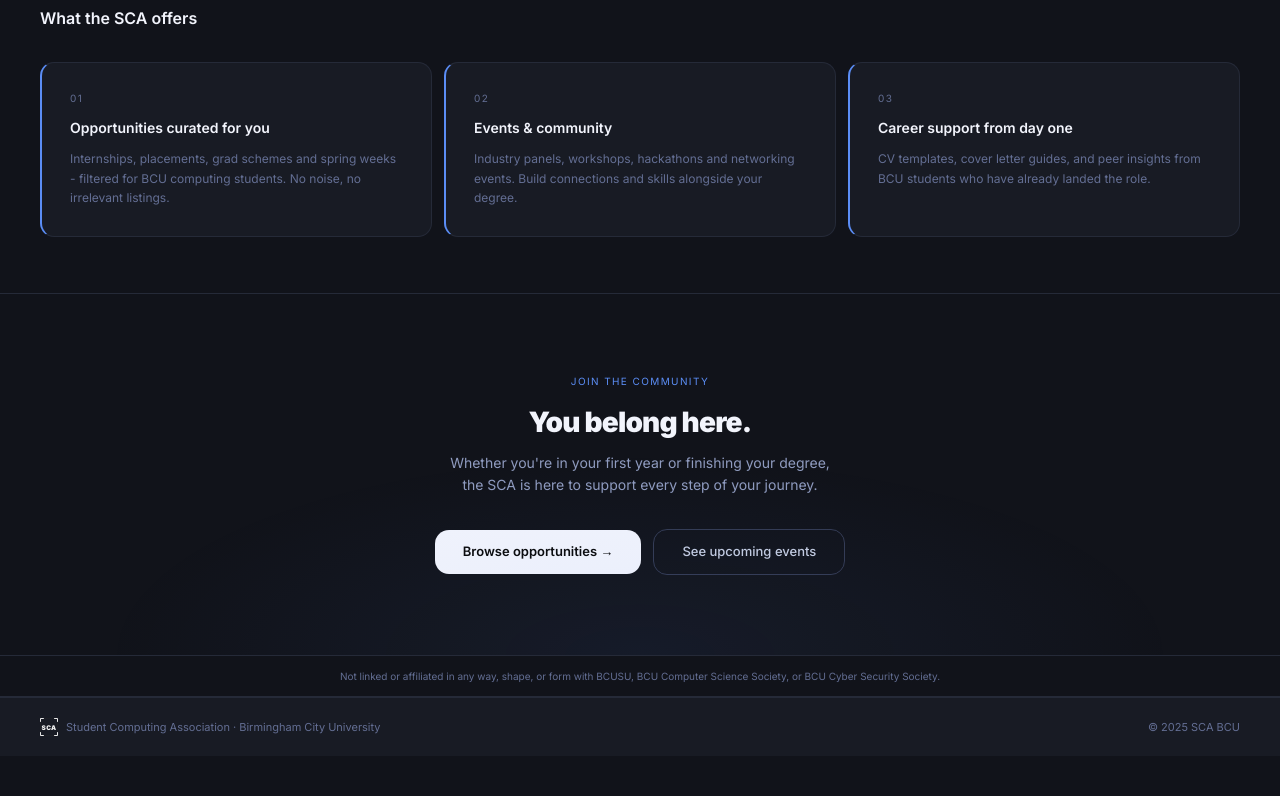
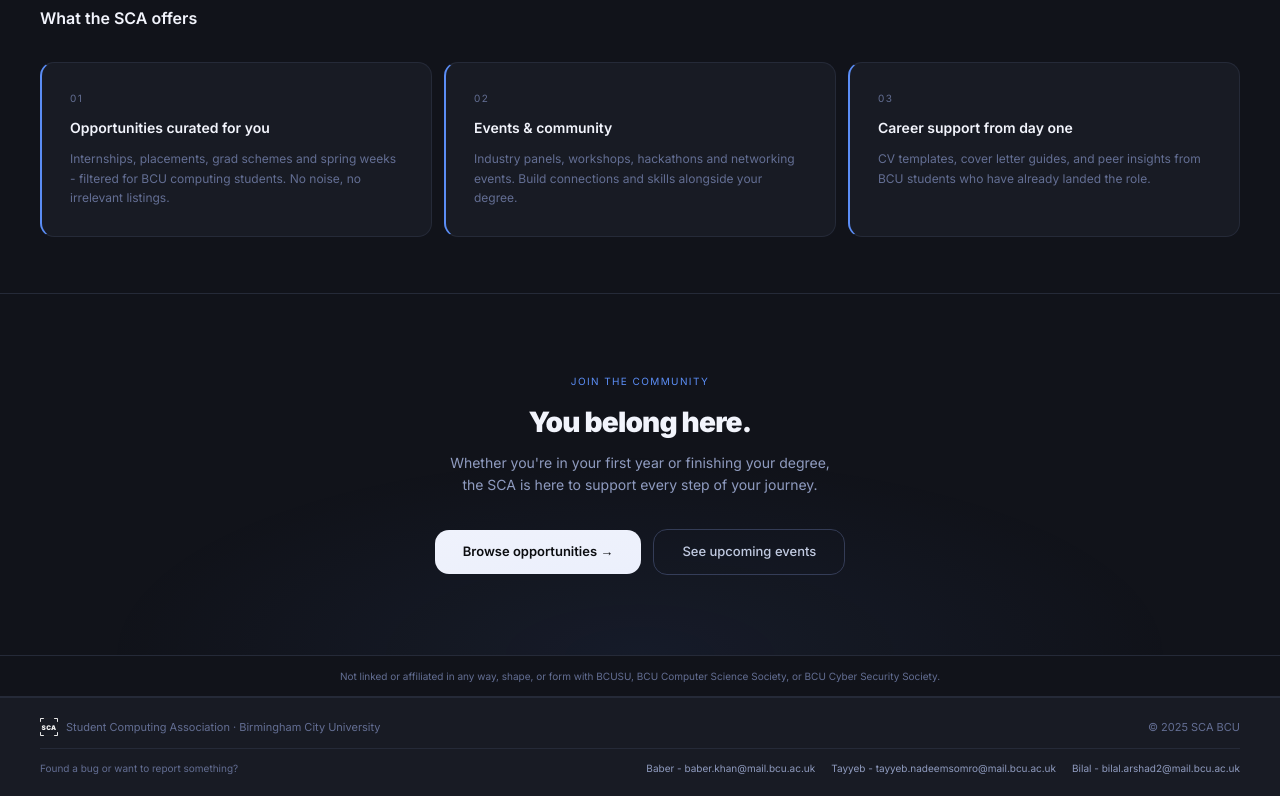
Before and after one commit to uffbilxl/sca, a Next.js app: page / in a window 1280 px wide. Shown: the part 1770-2566 px from the top of the page. Before the commit the page ends 2526 px from the top, so only its background shows below. Built offline with nearby package versions, Linux system fonts and the light colour scheme.

Commit message:
Add bug report contact emails to footer

```diff
--- a/src/app/page.tsx
+++ b/src/app/page.tsx
@@ -154,12 +154,28 @@
       </div>
 
       {/* Footer */}
-      <footer className="px-5 sm:px-10 py-4 sm:py-5 bg-[var(--bg2)] flex flex-col sm:flex-row items-center justify-between gap-2 border-t border-[var(--b1)]">
-        <div className="flex items-center gap-2">
-          <SCALogo size={18} />
-          <span className="text-[11px] text-[var(--t4)]">Student Computing Association · Birmingham City University</span>
+      <footer className="px-5 sm:px-10 py-5 bg-[var(--bg2)] border-t border-[var(--b1)]">
+        <div className="flex flex-col sm:flex-row items-center justify-between gap-3 mb-3">
+          <div className="flex items-center gap-2">
+            <SCALogo size={18} />
+            <span className="text-[11px] text-[var(--t4)]">Student Computing Association · Birmingham City University</span>
+          </div>
+          <span className="text-[11px] text-[var(--t4)]">© 2025 SCA BCU</span>
         </div>
-        <span className="text-[11px] text-[var(--t4)]">© 2025 SCA BCU</span>
+        <div className="border-t border-[var(--b1)] pt-3 flex flex-col sm:flex-row items-center justify-between gap-1.5">
+          <span className="text-[10px] text-[var(--t4)]">Found a bug or want to report something?</span>
+          <div className="flex flex-wrap items-center justify-center gap-x-4 gap-y-1">
+            {[
+              { name: 'Baber', email: 'baber.khan@mail.bcu.ac.uk' },
+              { name: 'Tayyeb', email: 'tayyeb.nadeemsomro@mail.bcu.ac.uk' },
+              { name: 'Bilal', email: 'bilal.arshad2@mail.bcu.ac.uk' },
+            ].map(c => (
+              <a key={c.email} href={`mailto:${c.email}`} className="text-[10px] text-[var(--t3)] hover:text-accent transition-colors">
+                {c.name} - {c.email}
+              </a>
+            ))}
+          </div>
+        </div>
       </footer>
     </div>
   )
```
